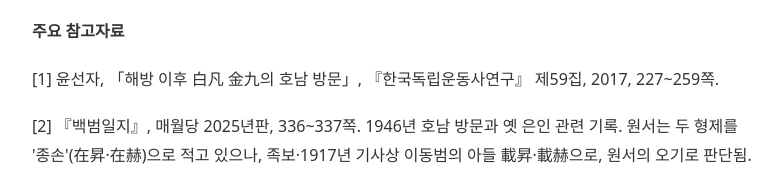
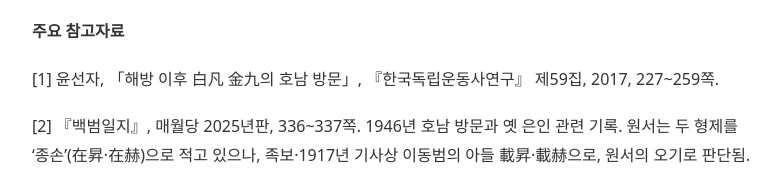
Before and after one commit to lsaru23-ai/hp-db-archive, a plain HTML site: page post3.html in a window 1280 px wide. Shown: the part 4188-4373 px from the top of the page, 248-1031 px from the left. Drawn offline with Linux system fonts and the light colour scheme.

Commit message:
3편 참고자료 따옴표 수정(‘종손’)

```diff
--- a/post3.html
+++ b/post3.html
@@ -159,7 +159,7 @@ footer.site a{color:var(--purple);border:0}
   </ul>
 <p><strong>주요 참고자료</strong></p>
 <p>[1] 윤선자, 「해방 이후 白凡 金九의 호남 방문」, 『한국독립운동사연구』 제59집, 2017, 227~259쪽.</p>
-<p>[2] 『백범일지』, 매월당 2025년판, 336~337쪽. 1946년 호남 방문과 옛 은인 관련 기록. 원서는 두 형제를 '종손'(在昇·在赫)으로 적고 있으나, 족보·1917년 기사상 이동범의 아들 載昇·載赫으로, 원서의 오기로 판단됨.</p>
+<p>[2] 『백범일지』, 매월당 2025년판, 336~337쪽. 1946년 호남 방문과 옛 은인 관련 기록. 원서는 두 형제를 ‘종손’(在昇·在赫)으로 적고 있으나, 족보·1917년 기사상 이동범의 아들 載昇·載赫으로, 원서의 오기로 판단됨.</p>
 <p>[3] 이동범가 소장 「光明」 휘호 실물 및 『함평이씨대동보』. 명문의 세부 판독과 필적 감정은 추가 검증 대상.</p>
 <p>[4] 독립기념관, 『월간 독립기념관』 2021년 12월호, 김구 선생의 1947년 6월 23일자 다른 휘호에 관한 연구.</p>
 <p><em>이 글은 문헌에서 직접 확인되는 사실, 가족 소장자료에 대한 판독, 후대 전승을 구분해 서술했습니다. 추가 사료에 따라 일부 내용을 보완할 수 있습니다.</em></p>
```
Also changed, not shown: llms-full.txt.
